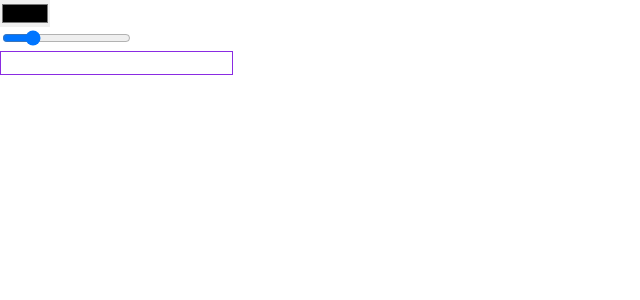
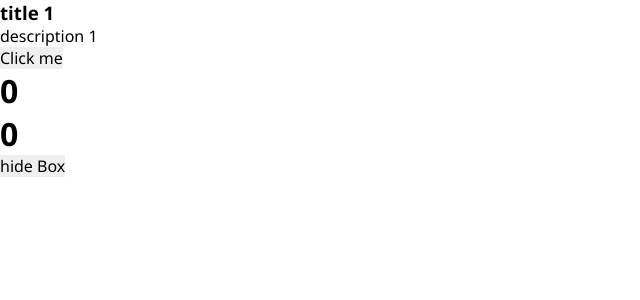
Before and after one commit to KhachGevorgyan94/reaact-lesson-group-2, a React (Create React App) app: page / in a window 1280 px wide. Shown: the top 300 px of the page, without its empty margins (0-640 px from the left). Built offline with nearby package versions, Linux system fonts and the light colour scheme.

Commit message:
input changes

```diff
--- a/src/App.js
+++ b/src/App.js
@@ -1,44 +1,87 @@
-import React from "react";
+import React, {useState} from "react";
 import './App.css'
+import CardBox from "./components/card-box";
 
-class App extends React.Component {
-  state = {
-    bgColor:'',
-    text:'',
-    fontSizeText:16
+//  functional component 1
+// const App = ()=>{
+//
+//   return <div>
+//     asdfasdfasdf
+//   </div>
+// }
+
+// export default App
+
+
+
+/**
+ * Functional  componetn @ react jsi  jamanakakic  methodneric mekn e  vor@  tuyl e talis  stexcel  componentner aranc  classi mijnordutyamb,
+ * ayn karox e irenic nerkayacnel hasarak  function kam arrow  function
+ * vor@  veradarcnu me  html  tesaki  model  {return e anum html tesaki model}
+ * bolor  hnaravorutyunner@ voronq kirarum eqn  class  componentneri jamanak  hasaneli en  nayev  functional compomnentneri hamar
+ * aranc  {this}  contexti  kirarutyan
+ * **/
+
+function App() {
+  /**
+   * Functional component vortex  cankacac tesaki  informacia  ogitagorcelu,
+   * popoxelu hamar vorpeszi react@ haskana  ayd  tvyalnberi popoxutyunnern
+   * kirarum eqn useState() hook@  vor@ irenic nerkayacnum e  mi  global  funkcia
+   * ayn tuyl e talis stexcel  2 paramter, voroncic arajin@  aynd  popoxakann e  vor@
+   * karox e linel inchpes primitiv aynpes el  object  tesaki popoxakan
+   * isk ekrord parametr@ da  ayn  funkcian e  vori mijocov  popoxuma  haytararvac  popoxakani arjeq@  kam arjeqner@
+   * const [showBox, setShowBox] = useState(true)  kirarutyunn
+   * usestate@ () nshani  nersum spasum e  naxnakan  arjeq@  kaxvac popoixakani tesakic,  string, number, booleanr,  kam object
+   *
+   * **/
+
+  const [showBox, setShowBox] = useState(true)
+
+  const handleHideBox = ()=>{
+    setShowBox(!showBox)
   }
+  return <div>
+    {showBox?  <CardBox title={'title 1'} description={'description 1'}/>: null}
 
- handleChangeColor = (e)=>{
-   console.log(e.target.value)
-   this.setState({bgColor:e.target.value})
-  }
+    <button onClick={handleHideBox}>hide Box</button>
 
-  handleChangeRange = (e)=>{
-    console.log(e.target.value)
-    this.setState({fontSizeText:e.target.value})
-  }
-
-  handleChangeInput = (e)=>{
-    this.setState({text:e.target.value})
-  }
-
-  render() {
-      return <div style={{backgroundColor:this.state.bgColor}}>
-      <label >
-        <input type="color" onChange={this.handleChangeColor}/>
-      </label>
-
-        <label >
-          <input type="range"value={this.state.fontSizeText} max={40} min={10} onChange={this.handleChangeRange}/>
-        </label>
-
-        <label >
-          <input className='P-input' type="text" value={this.state.text} onChange={this.handleChangeInput}/>
-        </label>
-
-        <p style={{fontSize:this.state.fontSizeText+'px'}}>{this.state.text}</p>
-    </div>
-  }
+  </div>
 }
 
+
 export default App
+
+/**
+ * Class componenti  orinak
+ *
+ * class  App extends React.Component{
+ *   render() {
+ *     return <div>
+ *       example  information
+ *     </div>
+ *   }
+ * }
+ *
+ * **/
+
+/**
+ * Functional component tarberak 1
+ *
+ * function App(){
+ *   return <div>
+ *     example information
+ *   </div>
+ * }
+ *
+ * **/
+
+/**
+ * Functional component tarberak 2
+ *
+ * const  App = ()=>{
+ *   return <div>
+ *     example information
+ *   </div>
+ * }
+ *
+ * **/
--- /dev/null
+++ b/src/components/card-box/index.jsx
@@ -0,0 +1,91 @@
+import React, {useEffect, useState} from "react";
+
+const CardBox = ({title, description}) => {
+  /**
+   * functional componenti  jamanak  bolor parametrnern  voronq spasu me tvyal  component@  karox enq vercnel destrukturizaciai  mijocov
+   * {title, description} voronq  durs e hanum props objecti mijic  ev miangamic karox eqn kirarel  mer  componenti  nersum aranc  {this} contexti
+   *   props = {title, description, ...ev ayln }
+   * **/
+
+
+  const [counter, setCounter] = useState(0)
+  const [cards, setCards] = useState([])
+  /**
+   * Functional component vortex  cankacac tesaki  informacia  ogitagorcelu,
+   * popoxelu hamar vorpeszi react@ haskana  ayd  tvyalnberi popoxutyunnern
+   * kirarum eqn useState() hook@  vor@ irenic nerkayacnum e  mi  global  funkcia
+   * ayn tuyl e talis stexcel  2 paramter, voroncic arajin@  aynd  popoxakann e  vor@
+   * karox e linel inchpes primitiv aynpes el  object  tesaki popoxakan
+   * isk ekrord parametr@ da  ayn  funkcian e  vori mijocov  popoxuma  haytararvac  popoxakani arjeq@  kam arjeqner@
+   * const [showBox, setShowBox] = useState(true)  kirarutyunn
+   * usestate@ () nshani  nersum spasum e  naxnakan  arjeq@  kaxvac popoixakani tesakic,  string, number, booleanr,  kam object
+   *
+   * **/
+
+
+  /**
+   *   let oldCounter = 0  nmanatip popoxakanner  stexcelic  ete cankananq popoxel,
+   *   react js@  chi haskana  ayd  popoxutyunnern  ev render chi karox anel
+   *   nman  paragayum misht  ogtagorcu meqn  reacti  koxmic trvac useState()  hooK@
+   *   vori mijocov popoxelov  mer ajreqnern  react@  khaskana ayd  popoxutyunnern ev render kani  mer  componentn  krkin
+   * **/
+
+  let oldCounter = 0
+
+
+  const incrementCounter = () => {
+    let x = counter
+    ++x
+    console.log(x, 'x value ')
+    setCounter(x)
+    console.log(counter, 'counter')
+    /**
+     * aystex oldCounter i arjeq@ karox eqn tesnel  te inchpes e  popoxvum, 1,2,3...  bayc reacti  tiruytum htmli  mijavaytum chenq kaarox tesnel  ayd popoxutyunn
+     * qani vor  react@ der chi ahskanum  inch  arjeq e popoxvel
+     * **/
+    ++oldCounter
+    console.log(oldCounter)
+  }
+
+
+
+  /**
+   * useEffect()  hajord dasin noric  kpatmem
+   * **/
+
+  //  componentDidUpdate
+  //  useEffect(() => {
+  //   //  cankacac logika
+  //   console.log(counter,'useEffect counter')
+  // }, [counter])
+
+  // componentDidMount
+  // componentDidUnMount
+  // componentDidUpdate
+
+
+  // componentDidMount
+  useEffect(() => {
+    console.log('componentDidMount')
+  }, [counter])
+
+  useEffect(() => {
+
+    return () => {
+      // componentDidUnMount
+      console.log('componentDidUnMount')
+
+    }
+  }, [])
+
+
+  return <div className='P-card-bop'>
+    <h3>{title}</h3>
+    <p>{description}</p>
+    <button onClick={incrementCounter}>Click me</button>
+    <h1>{counter}</h1>
+    <h1>{oldCounter}</h1>
+  </div>
+}
+
+export default CardBox
```
